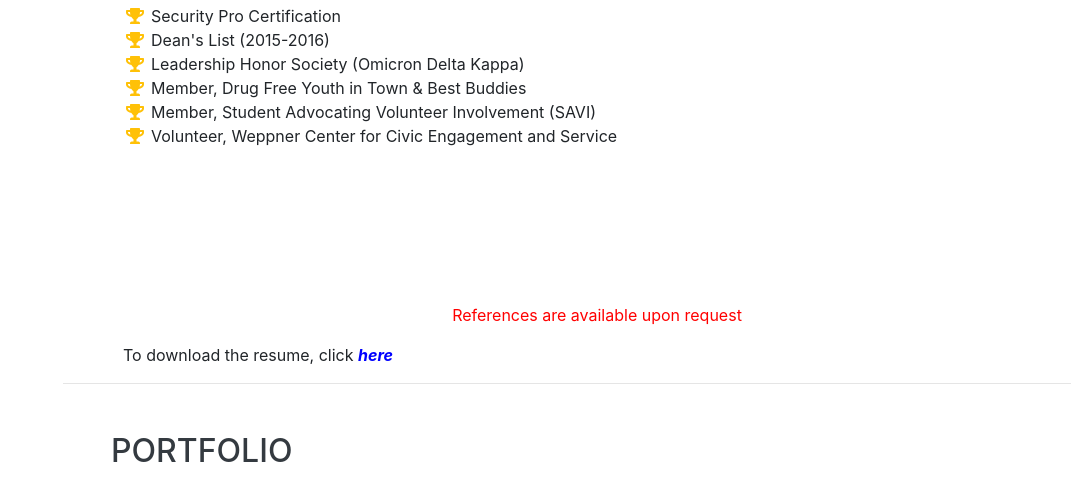
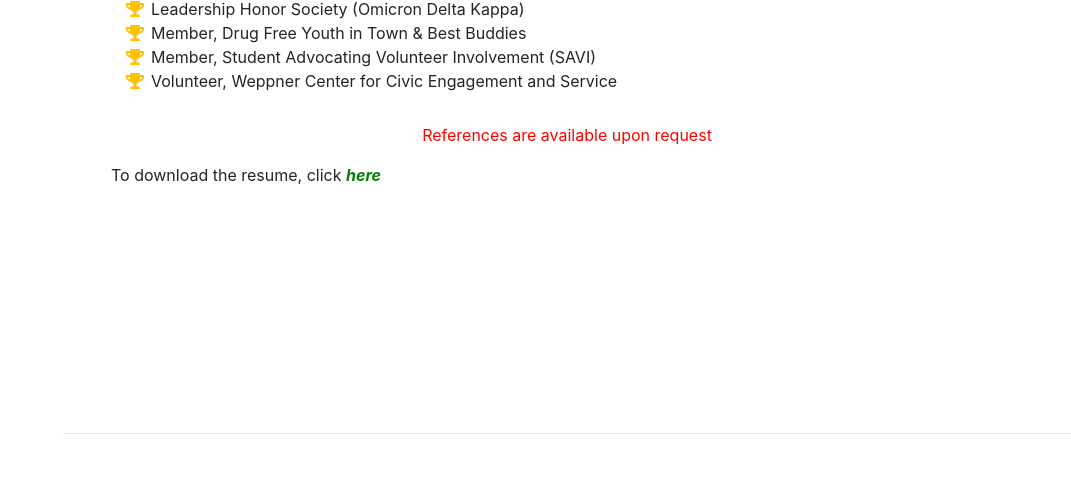
Before and after one commit to pstcroix/portfolio2022, a website with bundled scripts: page index.html in a window 1280 px wide. Shown: the part 4610-5089 px from the top of the page, without its empty margins (209-1280 px from the left). Built offline with nearby package versions, Linux system fonts and the light colour scheme; a web font is replaced by a local one.

Commit message:
Add files via upload

```diff
--- a/index.html
+++ b/index.html
@@ -356,13 +356,11 @@
             <i class="fa-li fa fa-trophy text-warning"></i>
             Volunteer, Weppner Center for Civic Engagement and Service</li>
         </ul>
+           <p style="color: red; text-align: center; margin-top: 30px">References are available upon request</p>
+        <p>To download the resume, click <a href="img/patrick_resume.pdf" target="_blank" style="color: green"><b><i>here</i></b></a></p>
       </div>
     </section>
 
-    <div style="padding-left: 60px; margin-top: -130px;" >
-        <p style="color: red; text-align: center">References are available upon request</p>
-        <p>To download the resume, click <a href="img/patrick_resume.pdf" target="_blank" style="color: blue"><b><i>here</i></b></a></p>
-    </div>
 
     <hr class="m-0">
 
```
